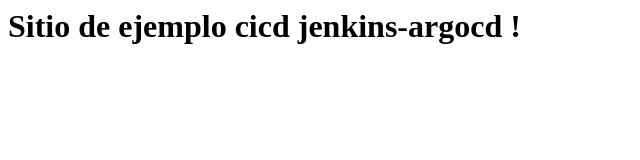
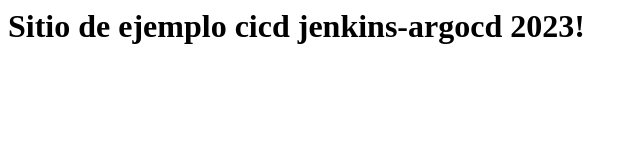
Before and after one commit to njguibert/cicd-test-01, a plain HTML site: page index.html in a window 1280 px wide. Shown: the whole page, without its empty margins (0-640 px from the left). Drawn offline with Linux system fonts and the light colour scheme.

Commit message:
index modificado

```diff
--- a/index.html
+++ b/index.html
@@ -1 +1 @@
-<h1>Sitio de ejemplo cicd jenkins-argocd ! </h1>
+<h1>Sitio de ejemplo cicd jenkins-argocd 2023! </h1>
```
